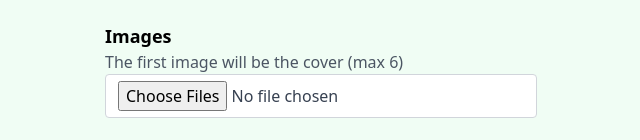
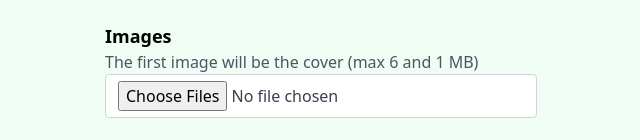
Before and after one commit to Jfudge95/Realtor-React, a React (Create React App) app: page /create-listing in a window 1280 px wide. Shown: the part 1051-1191 px from the top of the page, without its empty margins (319-959 px from the left). Built offline with nearby package versions, Linux system fonts and the light colour scheme; no server answers; sample sign-in values are in the browser's storage.

Commit message:
Fixed sizing bug when posting pictures

```diff
--- a/src/pages/CreateListing.jsx
+++ b/src/pages/CreateListing.jsx
@@ -423,7 +423,7 @@ function CreateListing() {
         <div className="mb-6">
           <p className="text-lg font-semibold">Images</p>
           <p className="text-gray-600">
-            The first image will be the cover (max 6)
+            The first image will be the cover (max 6 and 1 MB)
           </p>
           <input
             type="file"
```
